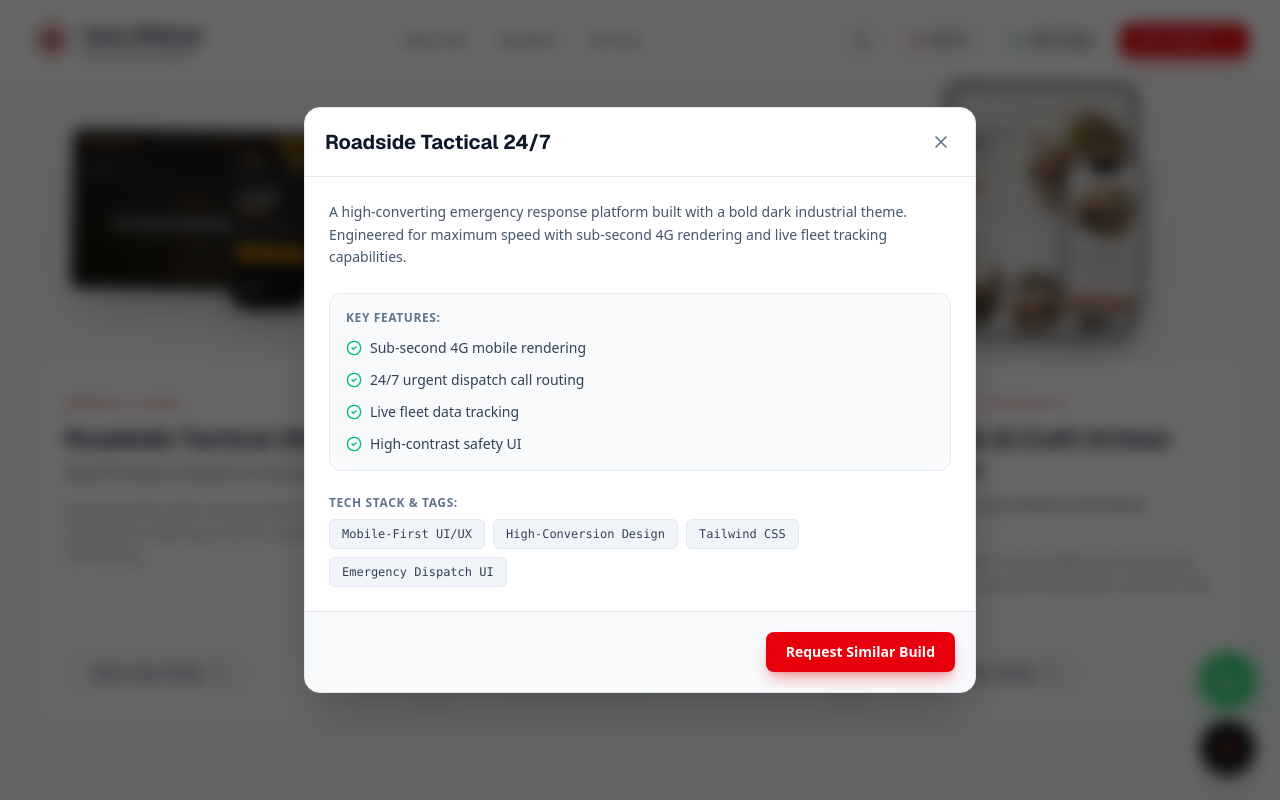
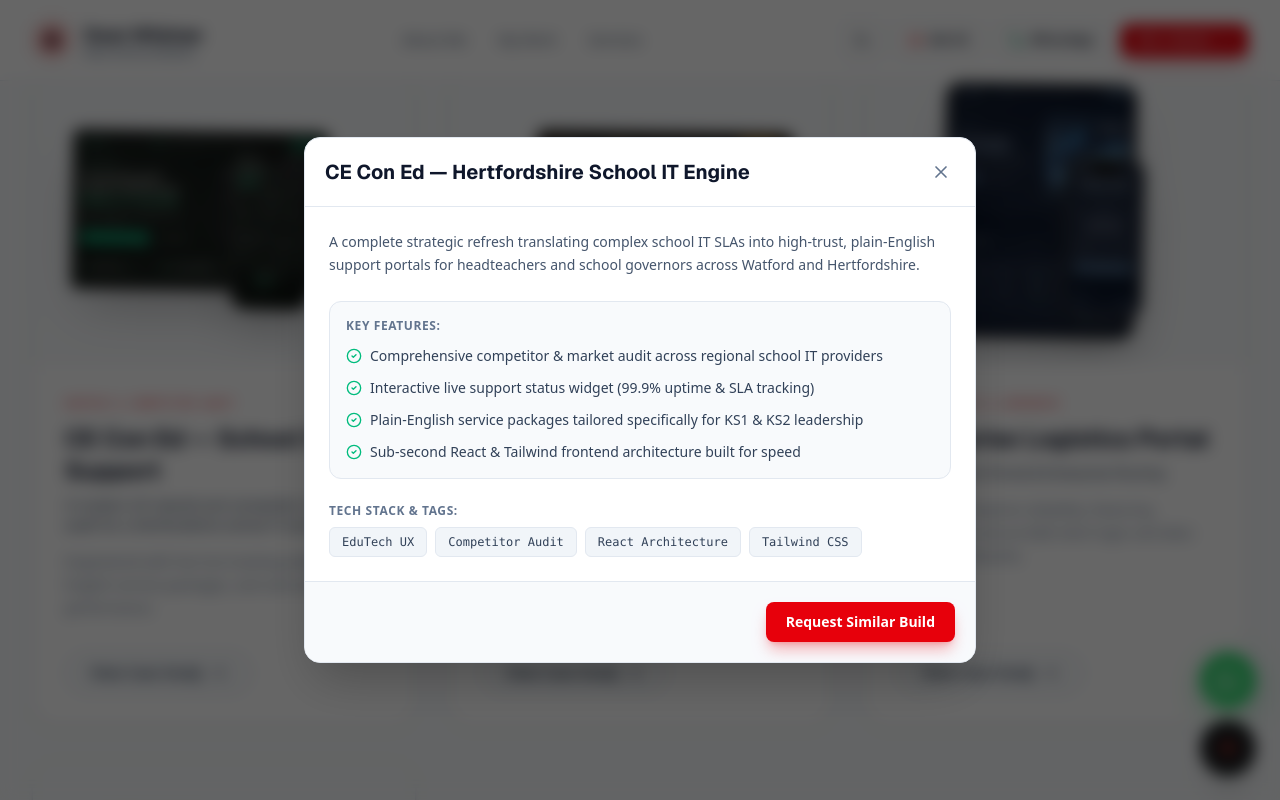
Before and after one commit to stokie2605/dean-wilshaw-web-development, a React (Vite) app: page / in a window 1280 px wide. Both pictures are taken after a click on the element 224 px from the left and 1459 px from the top of the page. Shown: the part 1059-1859 px from the top of the page. Built offline with nearby package versions, Linux system fonts and the light colour scheme.

Commit message:
feat: add CE Con Ed case study to portfolio

```diff
--- a/src/components/Portfolio.tsx
+++ b/src/components/Portfolio.tsx
@@ -47,6 +47,23 @@ export const Portfolio: React.FC<PortfolioProps> = ({ onOpenQuote }) => {
   }, []);
 
   const projects = [
+    {
+      industryLabel: 'EDUTECH & COMPETITOR AUDIT',
+      title: 'CE Con Ed — School IT Support',
+      subtitle: 'A modern UX rebuild and competitor market audit for a Hertfordshire school IT provider.',
+      uiFocus: 'Engineered with live SLA tracking widgets, plain-English service packages, and sub-second performance.',
+      desktopImage: '/mockups/con-ed-mockup.png',
+      mobileImage: '/mockups/con-ed-mockup.png',
+      modalTitle: 'CE Con Ed — Hertfordshire School IT Engine',
+      modalOverview: 'A complete strategic refresh translating complex school IT SLAs into high-trust, plain-English support portals for headteachers and school governors across Watford and Hertfordshire.',
+      features: [
+        'Comprehensive competitor & market audit across regional school IT providers',
+        'Interactive live support status widget (99.9% uptime & SLA tracking)',
+        'Plain-English service packages tailored specifically for KS1 & KS2 leadership',
+        'Sub-second React & Tailwind frontend architecture built for speed'
+      ],
+      badges: ['EduTech UX', 'Competitor Audit', 'React Architecture', 'Tailwind CSS']
+    },
     {
       industryLabel: 'Emergency & Trades',
       title: 'Roadside Tactical 24/7',
@@ -197,7 +214,7 @@ export const Portfolio: React.FC<PortfolioProps> = ({ onOpenQuote }) => {
           >
             {/* Modal Header */}
             <div className="flex justify-between items-center p-5 border-b border-slate-200 dark:border-slate-800">
-              <h3 className="font-geist font-bold text-xl text-slate-900 dark:text-white">{projects[activeModal].title}</h3>
+              <h3 className="font-geist font-bold text-xl text-slate-900 dark:text-white">{projects[activeModal].modalTitle || projects[activeModal].title}</h3>
               <button
                 onClick={() => setActiveModal(null)}
                 className="text-slate-500 dark:text-slate-400 hover:text-slate-900 dark:hover:text-white p-1 rounded-md hover:bg-slate-100 dark:hover:bg-slate-800 transition-colors"
```
Also changed, not shown: public/mockups/con-ed-mockup.png (added).
